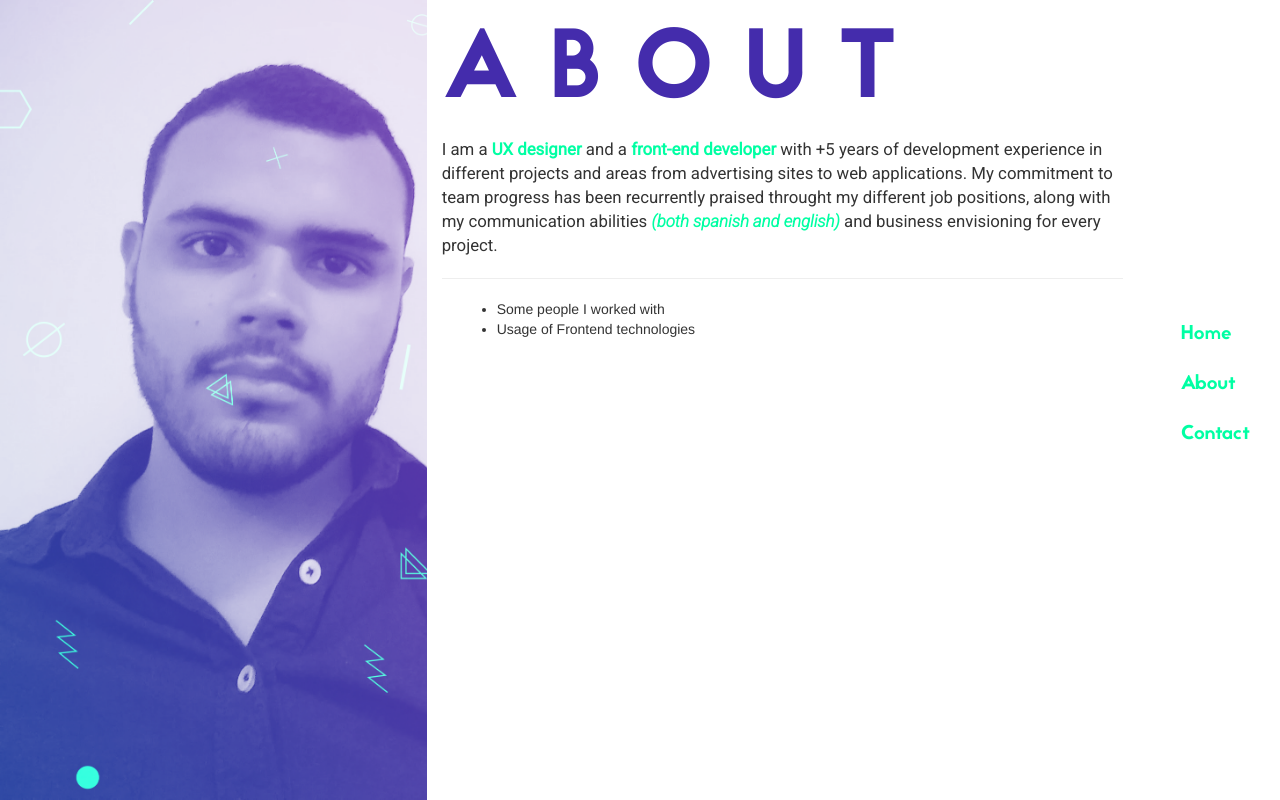
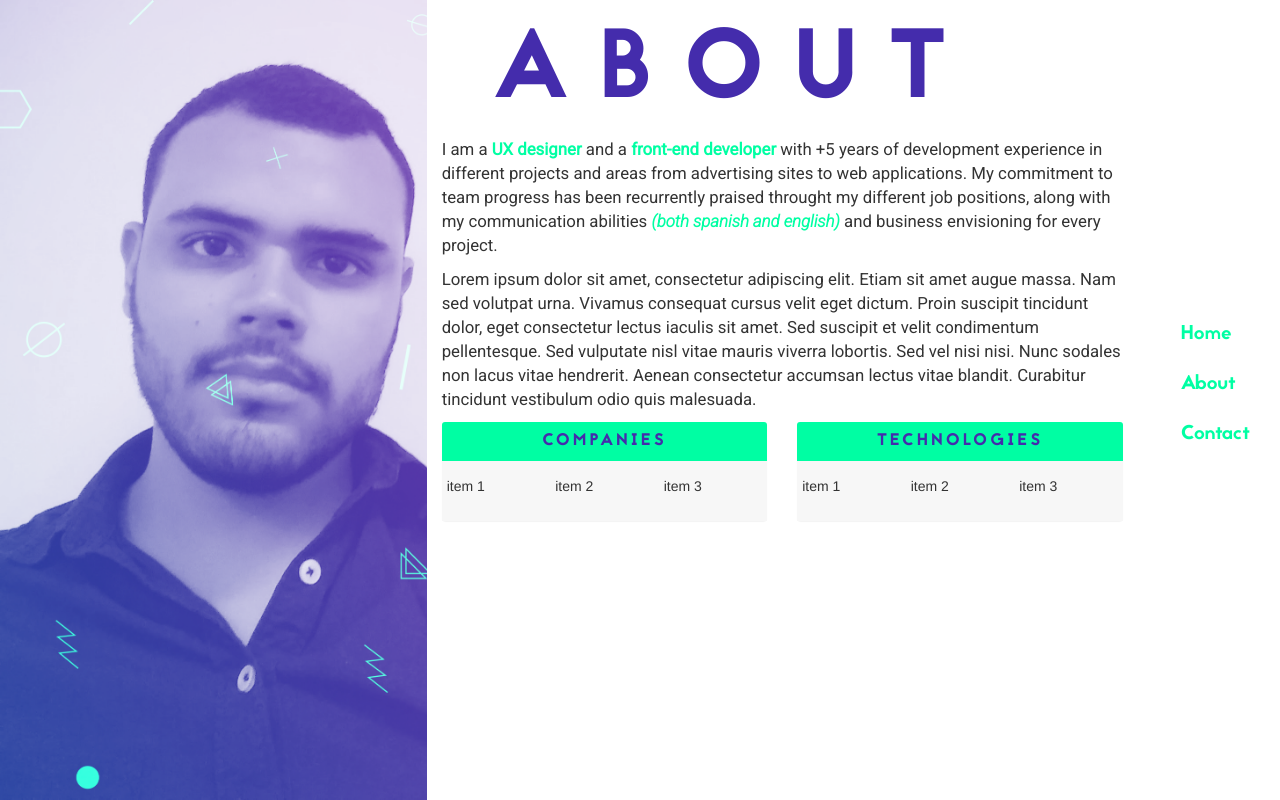
Before and after one commit to FelipeAG06/fa_website, a Vue app: page /about in a window 1280 px wide. Built offline with nearby package versions, Linux system fonts and the light colour scheme.

Commit message:
new panel component added. work in progress

```diff
--- a/src/components/About.vue
+++ b/src/components/About.vue
@@ -4,7 +4,7 @@
         <figure class="profile-pic fill-height"></figure>
     </aside>
     <aside class="col-sm-12 col-md-8 description-container fill-height">
-      <h1 class="section-title">{{title}}</h1>
+      <h1 class="section-title about-title">{{title}}</h1>
       <div class="row fill-height">
         <div class="col-sm-12 col-md-10">
           <p class="section-regular-text">I am a <span class="section-highlighted-text">UX designer</span> and a <span class="section-highlighted-text">front-end developer</span> with +5 years of development
@@ -13,31 +13,17 @@
           throught my different job positions, along with my communication
           abilities <span class="section-highlighted-text section-highlighted-italic-text">(both spanish and english)</span> and business envisioning for every project.
           </p>
+          <p class="section-regular-text">
+             Lorem ipsum dolor sit amet, consectetur adipiscing elit. Etiam sit amet augue massa.
+             Nam sed volutpat urna. Vivamus consequat cursus velit eget dictum. Proin suscipit tincidunt dolor,
+             eget consectetur lectus iaculis sit amet. Sed suscipit et velit condimentum pellentesque.
+             Sed vulputate nisl vitae mauris viverra lobortis. Sed vel nisi nisi. Nunc sodales non lacus vitae hendrerit.
+             Aenean consectetur accumsan lectus vitae blandit. Curabitur tincidunt vestibulum odio quis malesuada.
+          </p>
           <!-- TODO: TEXT FOR ABOUT SHOULD BE MODIFIED -->
-          <hr/>
-          <div class="col-sm-12">
-            <ul>
-              <li>Some people I worked with</li>
-              <li>Usage of Frontend technologies</li>
-            </ul>
-            <div class="companies-images">
-              <!-- velocity -->
-              <!-- Premera -->
-              <!-- Eafit -->
-              <!-- DDB -->
-              <!-- eHarmony -->
-              <!-- SignalPath -->
-
-            </div>
-            <div class="techs-images">
-              <!-- Angular -->
-              <!-- Vue -->
-              <!-- Sass -->
-              <!-- Gulp -->
-              <!-- Webpack -->
-              <!-- Less -->
-              <!-- Typescript -->
-            </div>
+          <div class="row">
+            <faPanel title="companies"></faPanel>
+            <faPanel title="technologies"></faPanel>
           </div>
         </div>
       </div>
@@ -47,8 +33,7 @@
 </template>
 
 <script>
-import faTabs from '@/components/fa-tabs/fa-tabs'
-import faTabItem from '@/components/fa-tabs/fa-tab-item'
+import faPanel from '@/components/fa-panel/fa-panel'
 
 export default {
   name: 'About',
@@ -57,12 +42,17 @@ export default {
       title: 'A B O U T'
     }
   },
-  components: { faTabs, faTabItem }
+  components: { faPanel }
 }
 </script>
 
 <style lang="css">
   /*Profile picture*/
+  #aboutComponent .about-title{
+    text-align: left;
+    padding-left: 50px;
+  }
+
   #aboutComponent .profile-pic-container{
     height: 100%;
     background-color: #CCC;
@@ -74,11 +64,9 @@ export default {
     background-size: cover;
   }
 
-
   /*Description container*/
   #aboutComponent .description-container{
     /*background-color: #442CAC;*/
     background-color: #FFF;
   }
-
 </style>
--- /dev/null
+++ b/src/components/fa-panel/fa-panel.vue
@@ -0,0 +1,65 @@
+<template lang="html">
+  <div id="faPanel" class="col-sm-12 col-md-6">
+    <div class="panel custom-fa-panel">
+      <div class="panel-heading custom-fa-panel-heading">
+        <h4 class="panel-title regular-font">{{title}}</h4>
+      </div>
+      <div class="panel-body custom-fa-panel-body">
+        <ul class="list-inline row">
+          <li class="col-sm-4">
+              item 1
+          </li>
+          <li class="col-sm-4">
+              item 2
+          </li>
+          <li class="col-sm-4">
+              item 3
+          </li>
+        </ul>
+        <ul class="list-inline row hidden">
+          <li class="col-sm-4">
+              item 4
+          </li>
+          <li class="col-sm-4">
+              item 5
+          </li>
+          <li class="col-sm-4">
+              item 6
+          </li>
+        </ul>
+      </div>
+    </div>
+  </div>
+</template>
+
+<script>
+export default {
+  name: 'faPanel',
+  props: ['title'],
+  methods: {
+    uppercaseFilter: function(text) {
+      return text.toUppercase();
+    }
+  }
+}
+</script>
+
+<style lang="css">
+/*Custom panel*/
+#faPanel .custom-fa-panel {
+  border: none;
+}
+.panel-title{
+  text-transform: uppercase;
+  color: #442CAC;
+  letter-spacing: 3px;
+  font-size: 1.2em;
+  text-align: center;
+}
+#faPanel .custom-fa-panel .custom-fa-panel-heading {
+  background-color: #00fea3;
+}
+#faPanel .custom-fa-panel .custom-fa-panel-body {
+  background-color: #f7f7f7;
+}
+</style>
```
Lines whose indentation alone changed are shown as unchanged.
